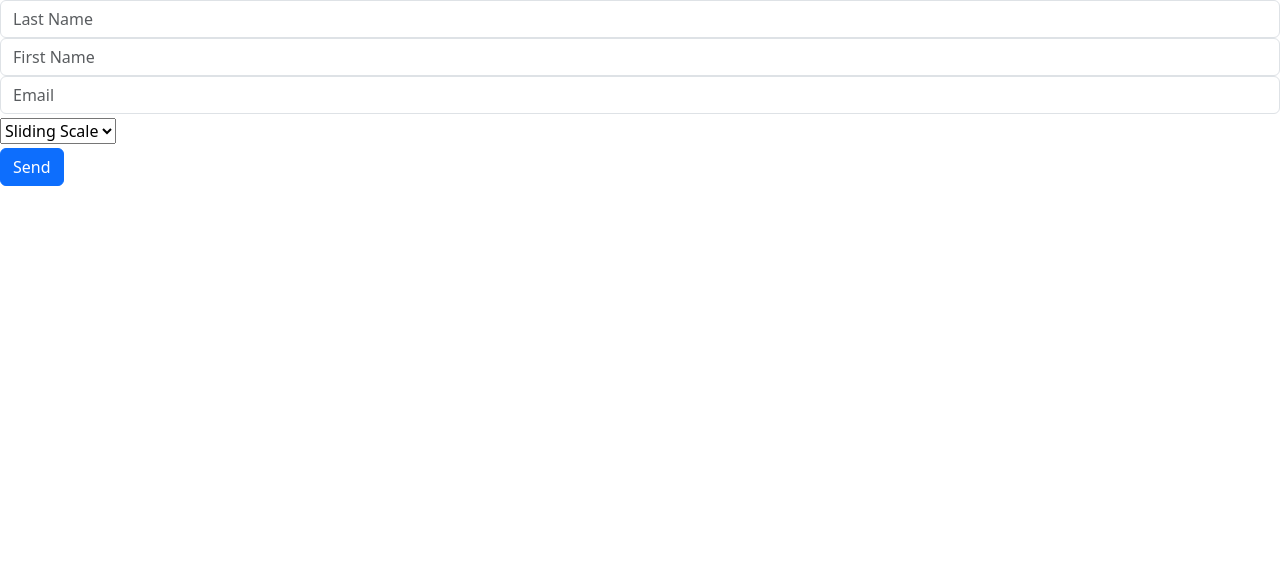
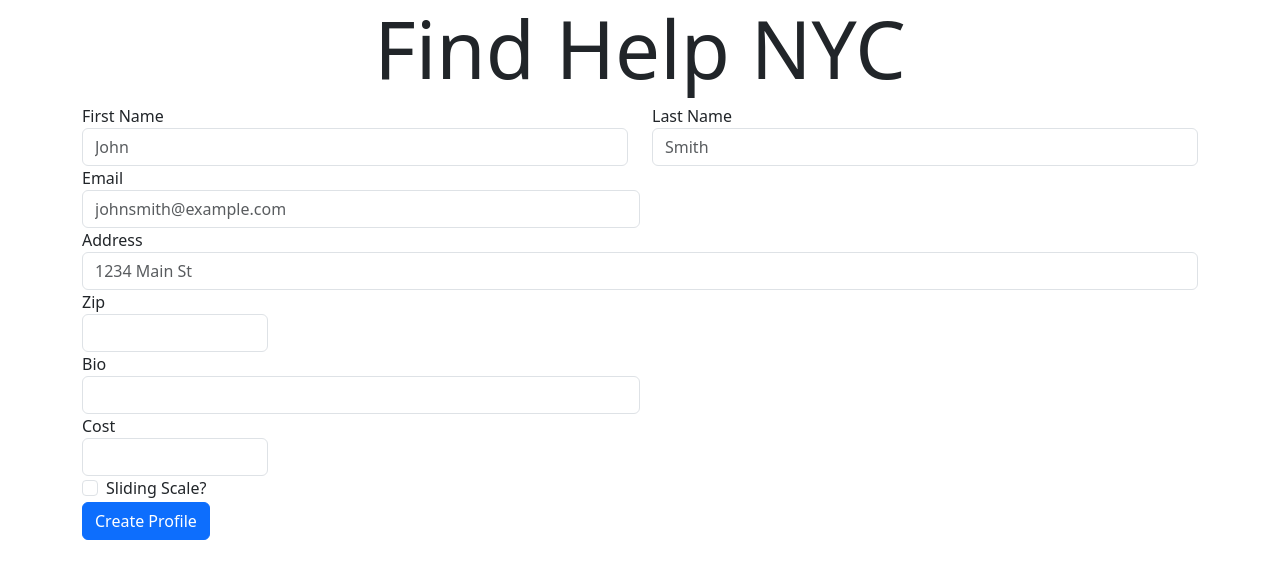
Before and after one commit to PAULSILVIUS/Find_Help_NYC, a React (Create React App) app in the folder client/: page /therapists/1/update in a window 1280 px wide. Shown: the top 578 px of the page. Built offline with nearby package versions, Linux system fonts and the light colour scheme.

Commit message:
Bootstrap updated for form

```diff
--- a/client/src/components/addtherapist.jsx
+++ b/client/src/components/addtherapist.jsx
@@ -2,37 +2,86 @@ import React from "react";
 
 const AddTherapist = () => {
   return (
-    <div className="mb-4">
-      <form action="">
-        <div className="form-row">
-          <div className="col">
+    <div className="container">
+      <form className="form-horizontal">
+        <div className="form-group row">
+          <div className="form-group col-md-6">
+            <label for="inputlastname">First Name</label>
+            <input
+              type="text"
+              className="form-control control-label"
+              id="inputfirstname"
+              placeholder="John"
+            ></input>
+          </div>
+          <div className="form-group col-md-6">
+            <label for="inputlastname">Last Name</label>
             <input
               type="text"
               className="form-control"
-              placeholder="Last Name"
-            />
+              id="inputlastname"
+              placeholder="Smith"
+            ></input>
           </div>
-          <div className="col">
+        </div>
+        <div className="form-group col-md-6">
+          <label for="inputEmail4">Email</label>
+          <input
+            type="email"
+            className="form-control"
+            id="inputEmail4"
+            placeholder="johnsmith@example.com"
+          ></input>
+        </div>
+        <div className="form-group">
+          <label for="inputAddress">Address</label>
+          <input
+            type="text"
+            className="form-control"
+            id="inputAddress"
+            placeholder="1234 Main St"
+          ></input>
+        </div>
+        <div className="form-group col-md-2">
+          <label for="inputZip">Zip</label>
+          <input type="text" className="form-control" id="inputZip"></input>
+        </div>
+        <div className="form-row">
+          <div className="form-group col-md-6">
+            <label for="inputBio">Bio</label>
+            <input type="text" className="form-control" id="inputBio"></input>
+          </div>
+        </div>
+
+        <div className="form-group col-md-2">
+          <label
+            for="inputCost
+            "
+          >
+            Cost
+          </label>
+          <input
+            type="text"
+            className="form-control"
+            id="inputCost
+            "
+          ></input>
+        </div>
+        <div className="form-group">
+          <div className="form-check">
             <input
-              className="form-control"
-              type="text"
-              placeholder="First Name"
-            />
+              className="form-check-input"
+              type="checkbox"
+              id="gridCheck"
+            ></input>
+            <label className="form-check-label" for="gridCheck">
+              Sliding Scale?
+            </label>
           </div>
-          <div className="col">
-            <input className="form-control" type="text" placeholder="Email" />
-          </div>
-          <div className="col">
-            <select className="custom-select my-1 mr-sm-2">
-              <option disabled selected>
-                Sliding Scale
-              </option>
-              <option value="true">Yes</option>
-              <option value="true">No</option>
-            </select>
-          </div>
-          <button className="btn btn-primary">Send</button>
         </div>
+        <button type="submit" className="btn btn-primary">
+          Create Profile
+        </button>
       </form>
     </div>
   );
--- a/client/src/routes/Home.jsx
+++ b/client/src/routes/Home.jsx
@@ -1,13 +1,11 @@
 import React from 'react';
 import Header from '../components/header';
-import AddTherapist from '../components/addtherapist';
 
 
 const Home = () => {
   return (
     <div>
     <Header />
-    <AddTherapist />
     </div>
   )
 }
--- a/client/src/routes/Update.jsx
+++ b/client/src/routes/Update.jsx
@@ -4,7 +4,10 @@ import AddTherapist from '../components/addtherapist';
 
 const Update = () => {
   return (
+    <div>
+    <Header/>
     <AddTherapist/>
+    </div>
   )
 }
 
```
